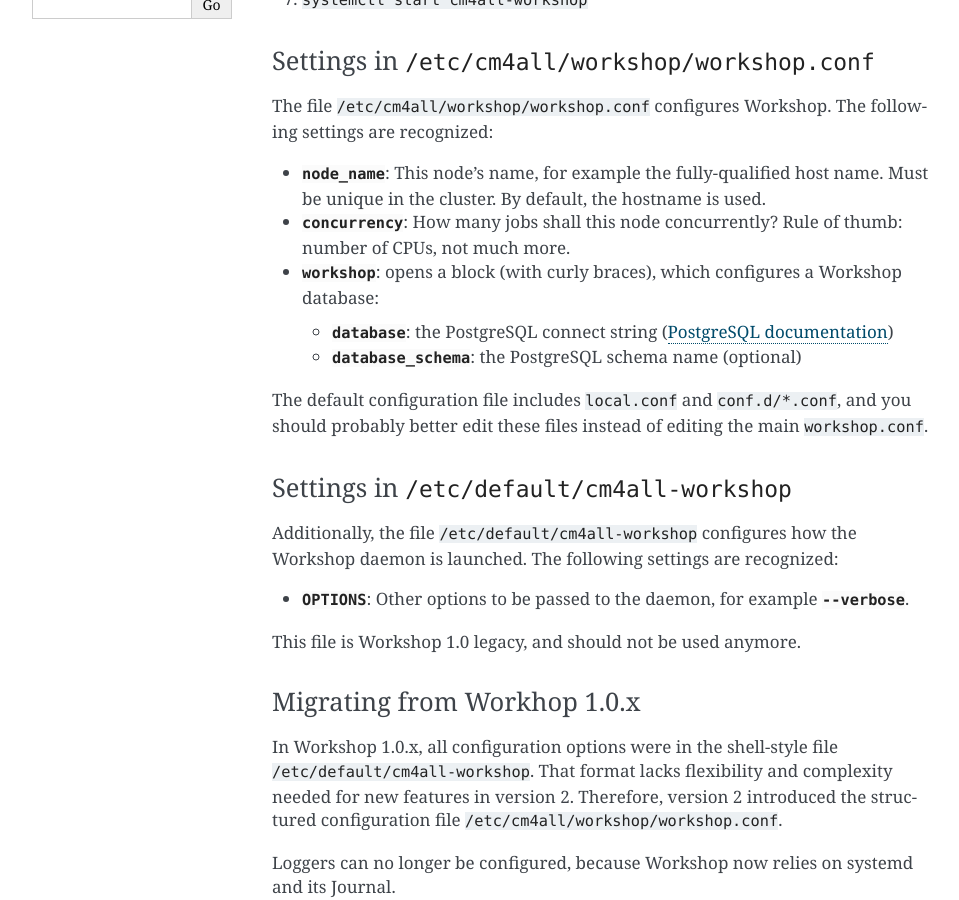
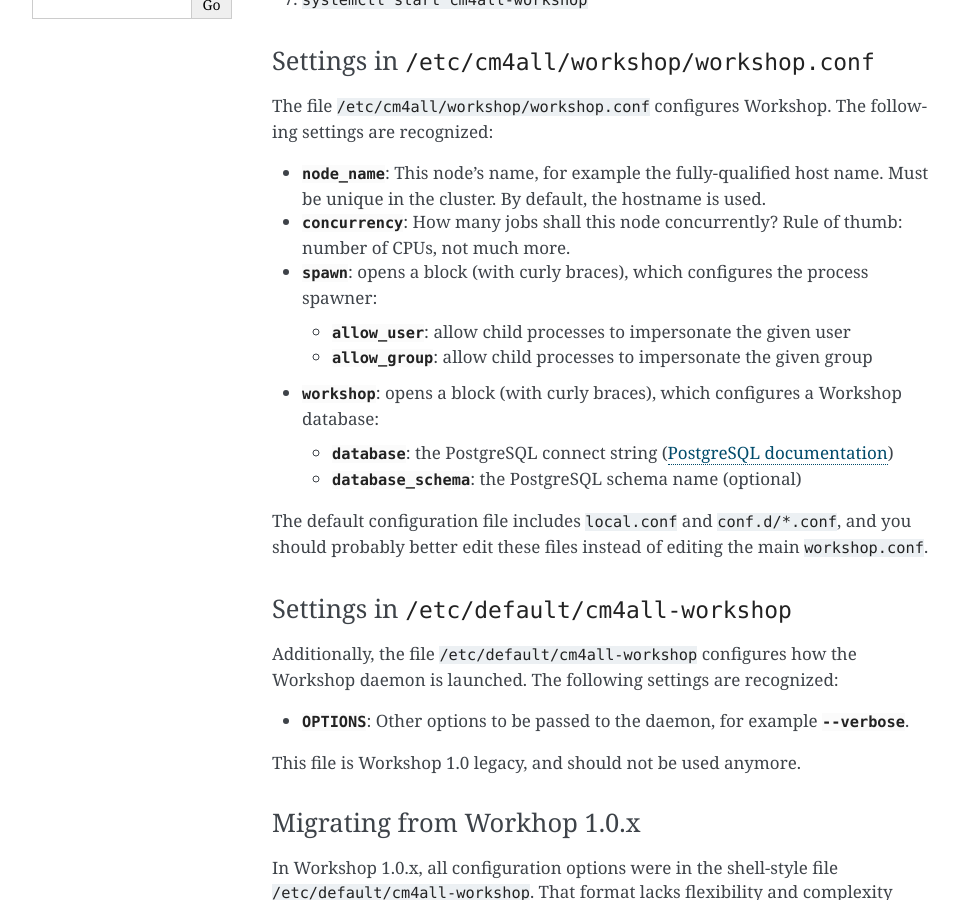
Before and after one commit to CM4all/workshop, a Sphinx documentation site: the page built from doc/index.rst, in a window 1280 px wide and 900 px high, scrolled down 595 px. Shown: the whole window, without its empty margins (148-1107 px from the left). Built offline with Sphinx 7.4.7, drawn with Linux system fonts in a browser that asks for light colours.

Commit message:
doc: document the "spawn" section

```diff
--- a/doc/index.rst
+++ b/doc/index.rst
@@ -37,6 +37,13 @@
   default, the hostname is used.
 * :envvar:`concurrency`: How many jobs shall this node concurrently?
   Rule of thumb: number of CPUs, not much more.
+* :envvar:`spawn`: opens a block (with curly braces), which
+  configures the process spawner:
+
+  * :envvar:`allow_user`: allow child processes to impersonate the
+    given user
+  * :envvar:`allow_group`: allow child processes to impersonate the
+    given group
 * :envvar:`workshop`: opens a block (with curly braces), which
   configures a Workshop database:
 
```
